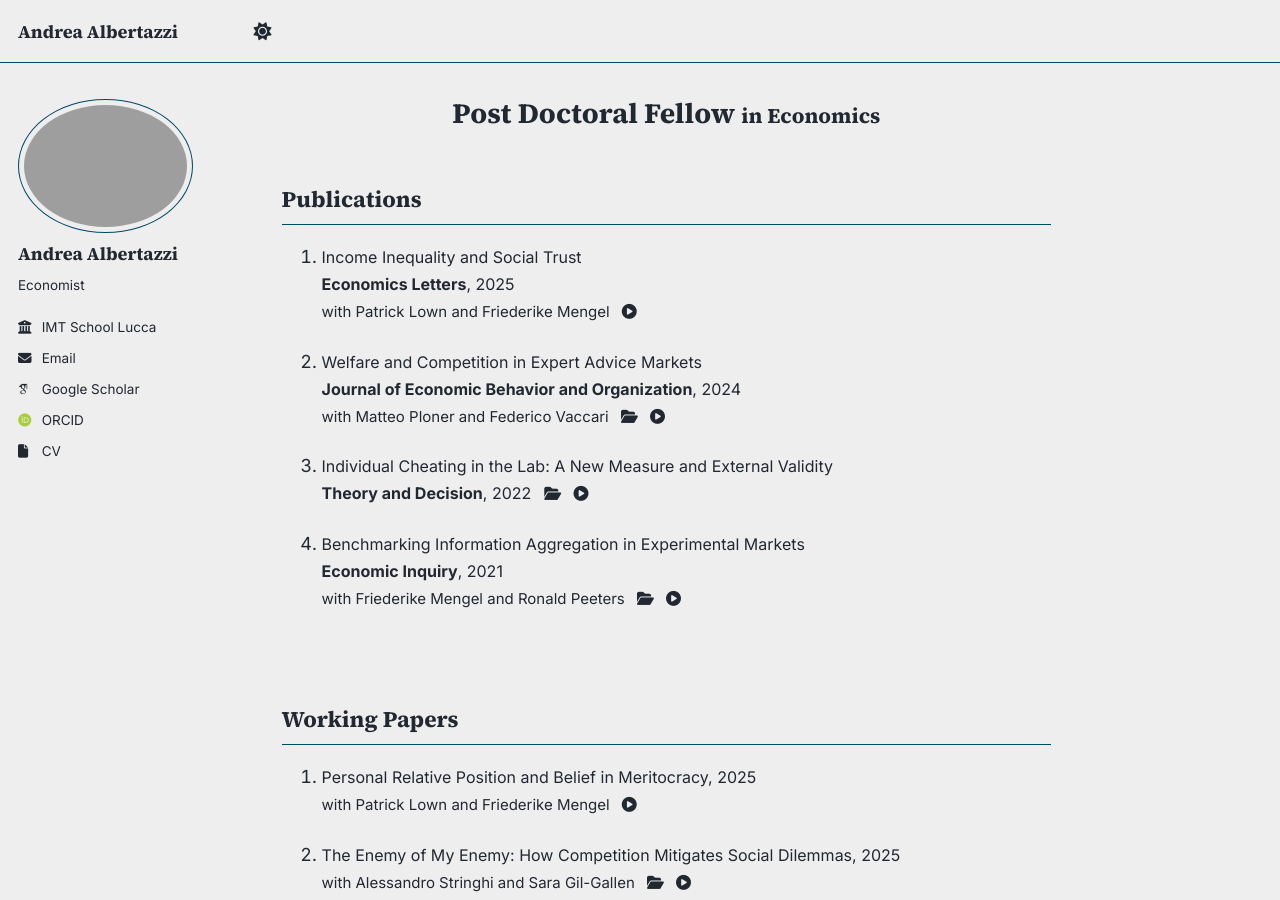
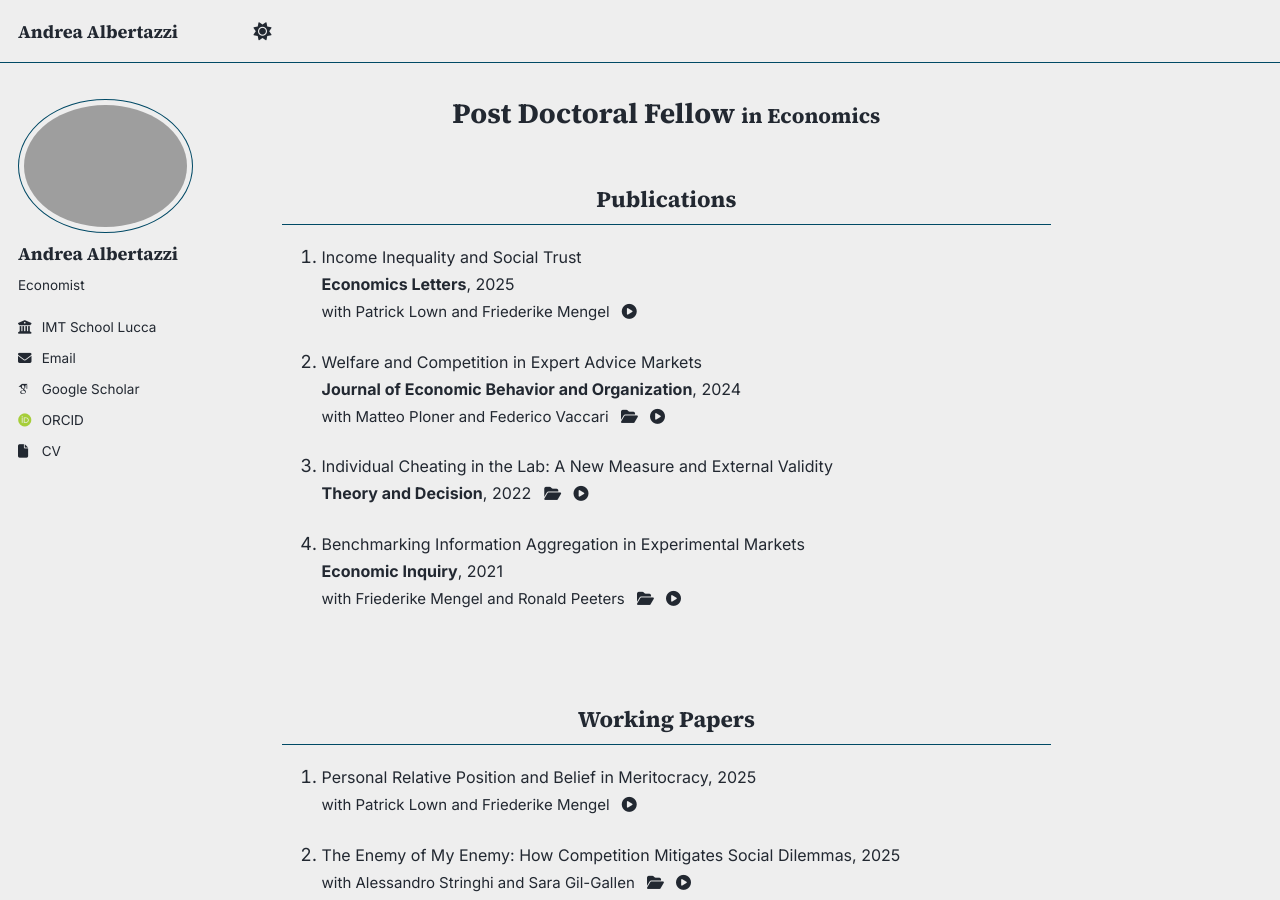
Before and after one commit to tazze87/tazze87.github.io, a Jekyll site: the page built from _pages/about.md, in a window 1280 px wide and 900 px high. Built offline with Jekyll 4.4.1, drawn with Linux system fonts in a browser that asks for light colours; some web fonts are replaced; a script that is not in the unit is left out.

Commit message:
Update about.md

```diff
--- a/_pages/about.md
+++ b/_pages/about.md
@@ -6,7 +6,7 @@ author_profile: true
 ---
 
 
-##  Publications
+<h2 style="text-align:center;">Publications</h2>
 
 1. <a href="/files/ALM_Inequality_Trust.pdf" target="_blank" rel="noopener noreferrer" style="font-size:16px;">
      Income Inequality and Social Trust
@@ -67,7 +67,7 @@ author_profile: true
 
 <br>
 
-##  Working Papers
+<h2 style="text-align:center;">Working Papers</h2>
 1. <a href="https://papers.ssrn.com/sol3/papers.cfm?abstract_id=3789067" target="_blank" rel="noopener noreferrer" style="font-size:16px;">Personal Relative Position and Belief in Meritocracy, 2025</a><br>
     <span style="font-size:15px;">
     with <a href="http://www.patricklown.com" target="_blank" rel="noopener noreferrer">Patrick Lown</a>
@@ -94,7 +94,7 @@ author_profile: true
 
 <br>
 
-##  Work in Progress <small>(data collected)</small>
+<h2 style="text-align:center;">Work in Progress <small>(data collected)</small></h2>
 1. <span style="font-size:16px;">Conservation Without Substitution: Experimental Evidence on Residential Water Demand</span><br>
     <span style="font-size:15px;">
     with <a href="https://sites.google.com/view/elisabettaleni/home" target="_blank" rel="noopener noreferrer">Elisabetta Leni</a>
```
